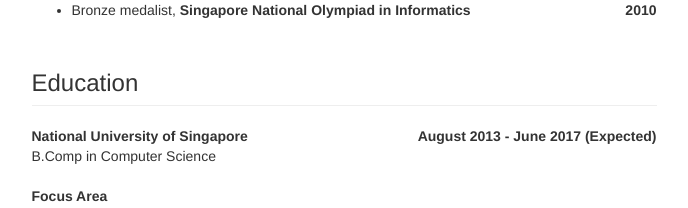
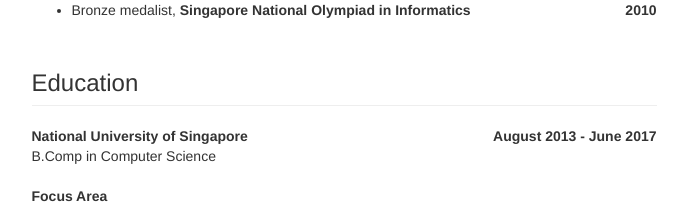
Before and after one commit to tungnk1993/tungnk1993.github.io, a plain HTML site: page index.html in a window 1280 px wide. Shown: the part 1408-1616 px from the top of the page, without its empty margins (296-984 px from the left). Drawn offline with nearby package versions, Linux system fonts and the light colour scheme.

Commit message:
Update index.html
.

```diff
--- a/index.html
+++ b/index.html
@@ -205,7 +205,7 @@
 						<dl>
 							<dt>
 								National University of Singapore
-								<span class="pull-right"> August 2013 - June 2017 (Expected) </span>
+								<span class="pull-right"> August 2013 - June 2017 </span>
 							</dt>
 							<dd>
 								B.Comp in Computer Science
```
